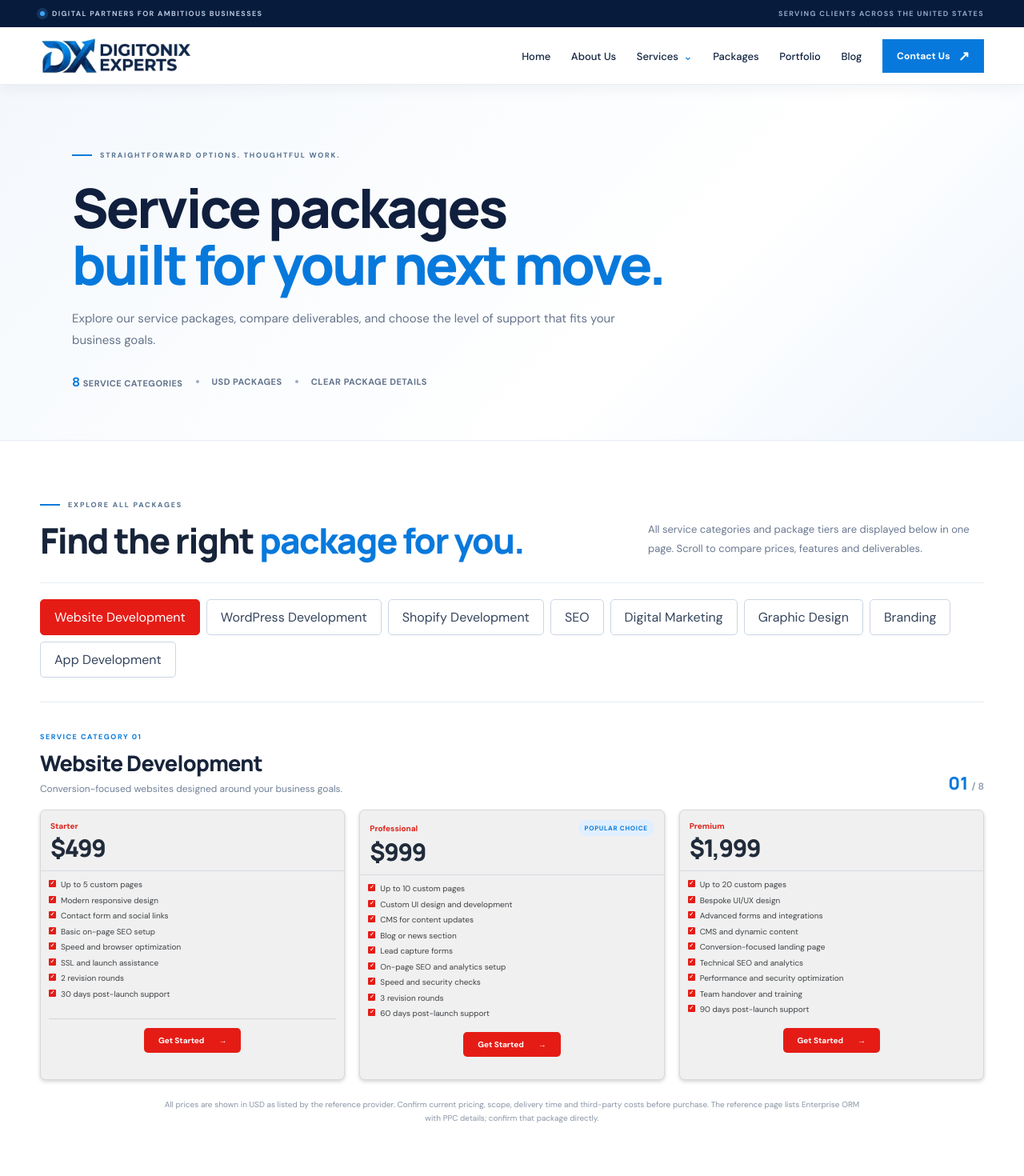
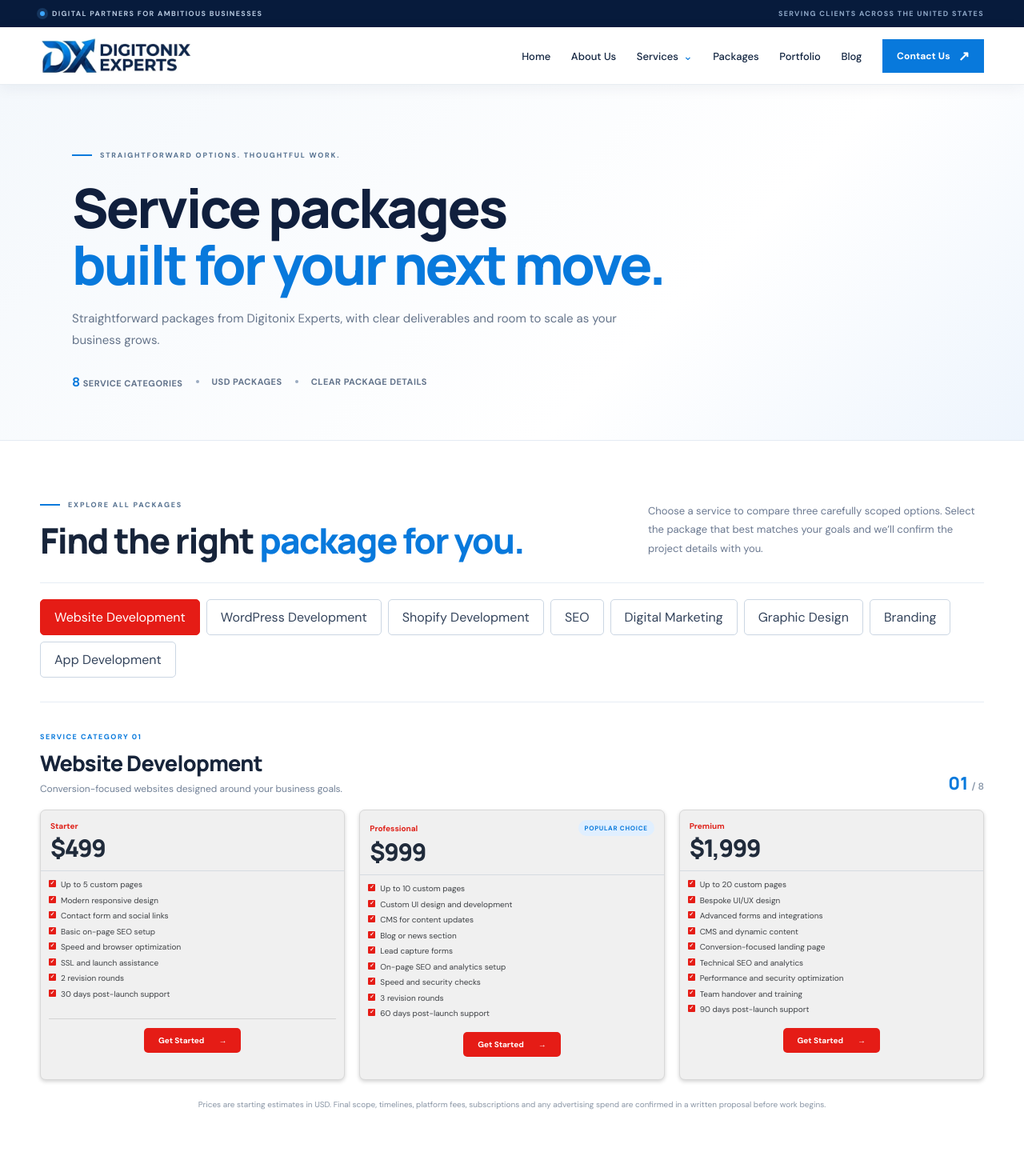
Before and after one commit to digitonixexperts/Digitonix-Experts, a Next.js app: page /packages in a window 1280 px wide. Shown: the top 1470 px of the page at 80% size. Built offline with nearby package versions, Linux system fonts and the light colour scheme.

Commit message:
Polish package page copy and remove generic copied guarantees

```diff
--- a/app/packages/page.tsx
+++ b/app/packages/page.tsx
@@ -51,11 +51,11 @@ export default function PackagesPage() {
     <section className="pricing-hero"><div className="container">
       <div className="eyebrow"><span className="eyebrow-line" /> STRAIGHTFORWARD OPTIONS. THOUGHTFUL WORK.</div>
       <h1>Service packages<br /><span>built for your next move.</span></h1>
-      <p>Explore our service packages, compare deliverables, and choose the level of support that fits your business goals.</p>
+      <p>Straightforward packages from Digitonix Experts, with clear deliverables and room to scale as your business grows.</p>
       <div className="pricing-meta"><span><b>{categories.length}</b> service categories</span><i /> <span>USD packages</span><i /> <span>Clear package details</span></div>
     </div></section>
     <section className="pricing-catalog"><div className="container">
-      <div className="pricing-section-heading"><div><div className="eyebrow"><span className="eyebrow-line" /> EXPLORE ALL PACKAGES</div><h2>Find the right <span>package for you.</span></h2></div><p>All service categories and package tiers are displayed below in one page. Scroll to compare prices, features and deliverables.</p></div>
+      <div className="pricing-section-heading"><div><div className="eyebrow"><span className="eyebrow-line" /> EXPLORE ALL PACKAGES</div><h2>Find the right <span>package for you.</span></h2></div><p>Choose a service to compare three carefully scoped options. Select the package that best matches your goals and we’ll confirm the project details with you.</p></div>
       <nav className="pricing-tabs" aria-label="Package categories">
         {categories.map((item, index) => <button type="button" key={item.name} className={"pricing-tab" + (active === index ? " active" : "")} onClick={() => setActive(index)}>{item.name}</button>)}
       </nav>
@@ -76,7 +76,7 @@ export default function PackagesPage() {
           </article>)}
         </div>
       </section>
-      <p className="pricing-footnote">All prices are shown in USD as listed by the reference provider. Confirm current pricing, scope, delivery time and third-party costs before purchase. The reference page lists Enterprise ORM with PPC details; confirm that package directly.</p>
+      <p className="pricing-footnote">Prices are starting estimates in USD. Final scope, timelines, platform fees, subscriptions and any advertising spend are confirmed in a written proposal before work begins.</p>
     </div></section>
     <section className="pricing-process"><div className="container pricing-process-inner"><div><div className="eyebrow"><span className="eyebrow-line" /> HOW IT WORKS</div><h2>Clear scope.<br /><span>Confident next steps.</span></h2></div><div className="pricing-process-steps"><div><b>01</b><h3>Choose a service</h3><p>Select the category and package closest to your needs.</p></div><div><b>02</b><h3>Share your goals</h3><p>Tell us about your audience, timeline, and requirements.</p></div><div><b>03</b><h3>Confirm your scope</h3><p>We’ll confirm deliverables, timing, and the final quote before work begins.</p></div></div></div></section>
     <section className="pricing-bottom-cta"><div className="container"><div><span>HAVE A PROJECT THAT NEEDS A CUSTOM SCOPE?</span><h2>Let’s build the right plan.</h2></div><Link className="button button-blue" href="/contact">Talk to our team ↗</Link></div></section>
```
